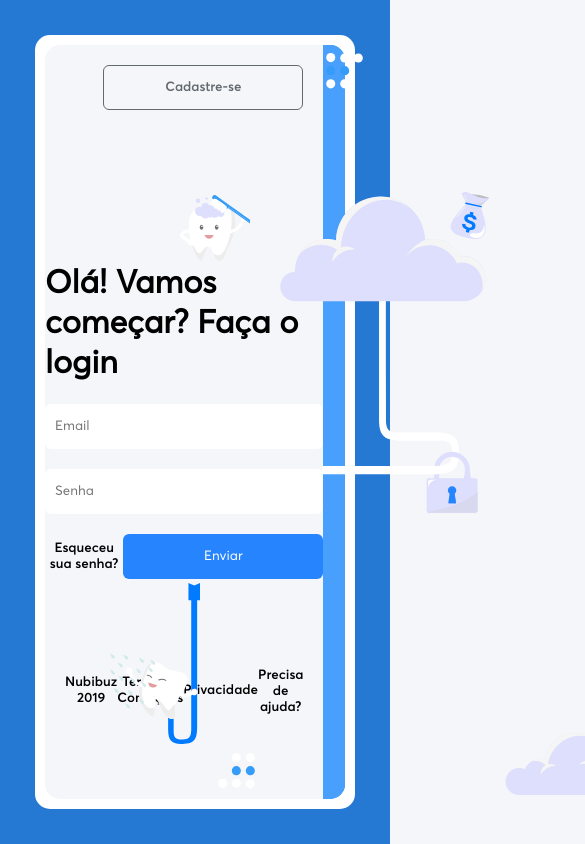
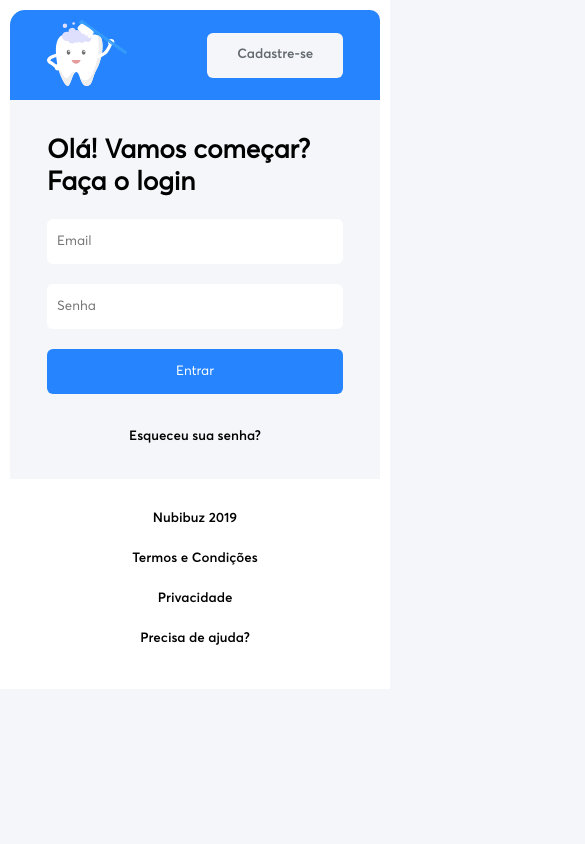
Before and after one commit to joaolessab/react-vesaliuz-dental-care-system, a React (Create React App) app in the folder frontend/: page / in a window 390 px wide. Shown: the top 844 px of the page, 585 px wide, since content can reach past the window. Built offline with nearby package versions, Linux system fonts and the light colour scheme.

Commit message:
Login responsivo

```diff
--- a/frontend/src/pages/Login.css
+++ b/frontend/src/pages/Login.css
@@ -13,10 +13,15 @@
     flex-basis: 20%;
     width: 100%;
     display: flex;
-    align-items: flex-start;
+    justify-content: center;
+    padding-top: 20px;
+}
+.container--form .container--form-top div{
+    flex-basis: 80%;
     justify-content: flex-end;
-    padding: 20px;
+    display: flex;
 }
+
 .container--form .container--form-middle{
     flex-basis: 60%;
     width: 100%;
@@ -29,8 +34,7 @@
     flex-basis: 20%;
     width: 100%;
     display: flex;
-    align-items: flex-start;
-    justify-content: flex-start;
+    justify-content: center;
     padding: 20px;
 }
 .container--draw{
@@ -57,7 +61,7 @@
     border-top-right-radius: 15px;
     border-bottom-right-radius: 15px;
 }
-.div--brushTeth{
+.div--darkblue-left .div--brushTeth{
     background: url("../assets/brush--teeth.svg");
     height: 70px;
     width: 70px;
@@ -120,6 +124,7 @@
 .container--form form{
     display: flex;
     flex-direction: column;
+    flex-basis: 80%;
 }
 .container--form form input{
     margin-top: 20px;
@@ -141,3 +146,14 @@
     justify-content: flex-end;
     align-items: center;
 }
+.container--form-middle .text--lower{
+    display: none;
+}
+.container--form-top .div--brushTeth{
+    background: url("../assets/brush--teeth.svg");
+    height: 70px;
+    width: 70px;
+    background-repeat: no-repeat;
+    background-size: 80px;
+    display: none !important;
+}
--- a/frontend/src/pages/Login.js
+++ b/frontend/src/pages/Login.js
@@ -2,6 +2,7 @@ import React, { useState } from 'react';
 
 // ARQUIVOS CSS E IMAGENS DEVEM SER IMPORTADOS AQUI
 import './Login.css';
+import './extraStyles/Login--Responsive.css';
 
 export default function Login({ history }){
     // FUNCOES DO JAVASCRIPT
@@ -22,11 +23,15 @@ export default function Login({ history }){
             <div className="container--blackboard">
                 <div className="container--form">
                     <div className="container--form-top">
-                        <button className="button--rectangle-secondary">Cadastre-se</button>
+                        <div>
+                            <div class="div--brushTeth"></div>
+                            <button className="button--rectangle-secondary">Cadastre-se</button>
+                        </div>
                     </div>
                     <div className="container--form-middle">
                         <form onSubmit = { handleSubmit }>
-                            <h1>Olá! Vamos começar? Faça o login</h1>
+                            <h1 className="text--higher">Olá! Vamos começar? Faça o login</h1>
+                            <h1 className="text--lower">Olá! Vamos começar?<br/>Faça o login</h1>
                             <input
                                 placeholder="Email"
                                 value = {username}
@@ -41,7 +46,7 @@ export default function Login({ history }){
                                     <button className="button--labelType">Esqueceu sua senha?</button>
                                 </div>
                                 <div className="div--container-formAction--rightSplitter">
-                                    <button className="button--rectangle-primary">Enviar</button>
+                                    <button className="button--rectangle-primary">Entrar</button>
                                 </div>
                             </div>
                         </form>
--- /dev/null
+++ b/frontend/src/pages/extraStyles/Login--Responsive.css
@@ -0,0 +1,118 @@
+@media only screen and (max-width: 1466px) {
+    .div--points-bottom{
+        display: none;
+    }
+}
+
+@media only screen and (max-width: 1338px) {
+    .div--happyTeeth{
+        display: none;
+    }
+}
+
+@media only screen and (max-width: 1088px) {
+    .div--brushTeth{
+        display: none;
+    }
+}
+
+@media only screen and (max-width: 1083px) {
+    .div--cloud-bottom{
+        margin-left: 0px;
+        right: 50px;
+    }
+}
+
+@media only screen and (max-width: 1033px) {
+    .container--draw{
+        display: none;
+    }
+    .container--form-top .div--brushTeth{
+        display: block !important;
+    }
+    .button--rectangle-secondary {
+        border: 0px;
+    }
+    .container--form .container--form-top {
+        background-color: #2584fe;
+        padding: 0px;
+        border-top-left-radius: 10px;
+        border-top-right-radius: 10px;
+        display: flex;
+        justify-content: center;
+        align-items: center;
+    }
+    .container--form .container--form-top div {
+        flex-basis: 80%;
+        display: flex;
+        justify-content: center;
+        align-items: center;
+    }
+    .container--form form {
+        margin-top: 30px;
+    }
+}
+
+@media only screen and (max-width: 734px) {
+    .container--form-middle h1 {
+        font-size: 26px;
+    }
+}
+@media only screen and (max-width: 613px) {
+    .container--form-middle h1 {
+        font-size: 26px;
+    }
+    .container--father {
+        padding: 5px;
+    }
+    .container--form-middle .text--higher {
+        display: none;
+    }
+    .container--form-middle .text--lower {
+        display: block;
+    }
+}
+@media only screen and (max-width: 474px) {
+    .container--father {
+        padding: 0px;
+        height: auto;
+    }
+    .container--blackboard {
+        border-radius: 0px;
+    }
+    .container--form form .div--container-formAction {
+        flex-direction: column-reverse;
+    }
+    .button--rectangle-primary {
+        flex: 1;
+    }
+    .container--form .container--form-bottom {
+        flex-direction: column;
+        background-color: white;
+        margin-top: 40px;
+    }
+    .button--labelType {
+        flex-basis: 40px;
+    }
+    .div--container-formAction--leftSplitter .button--labelType {
+        flex-basis: 100%;
+        margin-top: 20px;
+    }
+    .container--form {
+        overflow: auto;
+    }
+    .container--form form {
+        margin-top: 35px;
+        margin-bottom: -20px;
+    }
+    .container--form .container--form-top {
+        padding-top: 10px;
+        padding-bottom: 10px;
+    }
+}
+@media only screen and (max-width: 348px) {
+    .container--form-middle .text--lower {
+        display: block;
+        font-size: 20px;
+    }
+}
```
